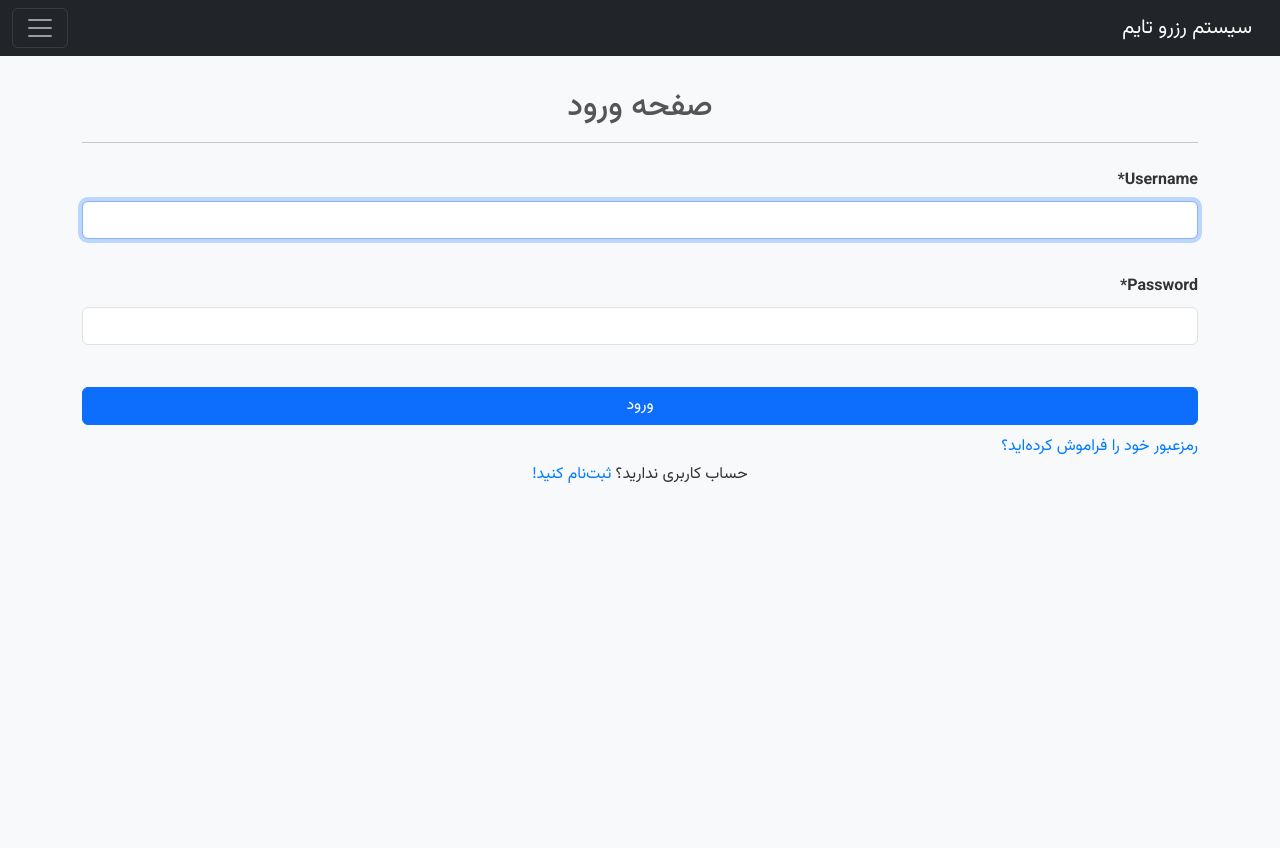
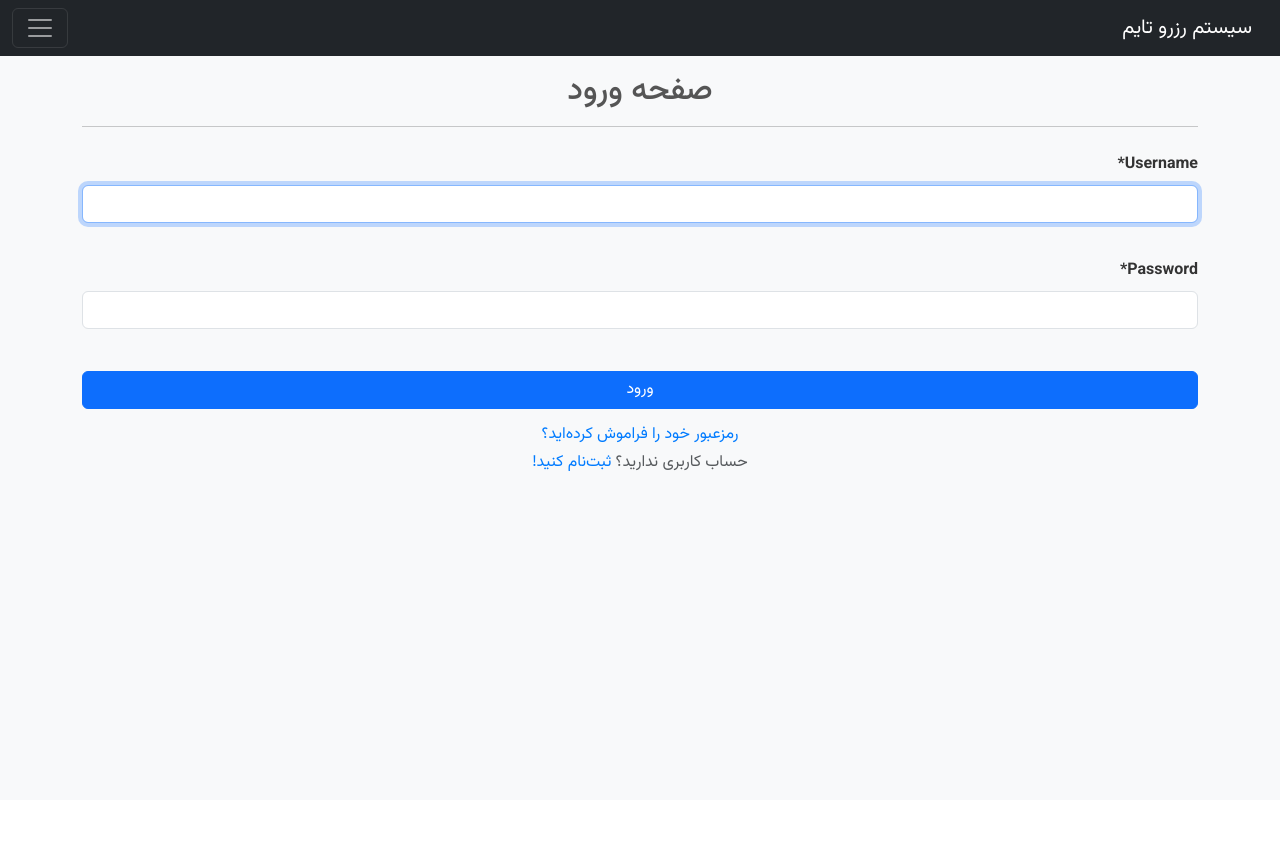
Before and after one commit to amirkhgraphic/MyOnlineForm, a Django app: page /user/login/ in a window 1280 px wide. After the commit the page ends 471 px from the top, so only its background shows below. Run offline with Django 5.2, Linux system fonts and the light colour scheme; some libraries are stand-ins or nearby versions.

Commit message:
fix ui bugs with styling

```diff
--- a/form/static/styles.css
+++ b/form/static/styles.css
@@ -1,10 +1,8 @@
 body {
     font-family: 'Vazirmatn', sans-serif;
     background-color: #f8f9fa;
-    direction: rtl; /* Right-to-left layout for Persian */
+    direction: rtl;
     text-align: right;
-    margin: 20px;
-    padding: 20px;
     color: #333;
 }
 
--- a/templates/base.html
+++ b/templates/base.html
@@ -1,6 +1,6 @@
 {% load static %}
 <!DOCTYPE html>
-<html class="h-100" lang="fa">
+<html class="container-fluid h-100" lang="fa">
 <head>
     <meta charset="UTF-8">
     <meta name="viewport" content="width=device-width, initial-scale=1.0">
@@ -13,7 +13,7 @@
     <link rel="stylesheet" href="{% static 'styles.css' %}">
     {% block style %}{% endblock %}
 </head>
-<body class="h-100">
+<body class="py-4">
     {% include 'header.html' %}
     <div class="container h-100 mt-5">
         {% block content %}{% endblock %}
--- a/users/templates/users/login.html
+++ b/users/templates/users/login.html
@@ -14,6 +14,6 @@
         <button class="w-100 btn btn-primary mt-3" type="submit">ورود</button>
     </form>
 </div>
-<a class="text-center mt-1" href="{% url 'users:password_reset' %}">رمزعبور خود را فراموش کرده‌اید؟</a>
-<p class="text-center mt-1">حساب کاربری ندارید؟ <span><a href="{% url 'users:signup' %}">ثبت‌نام کنید!</a></span></p>
+<a class="d-block text-center mt-1" href="{% url 'users:password_reset' %}">رمزعبور خود را فراموش کرده‌اید؟</a>
+<p class="text-muted text-center mt-1">حساب کاربری ندارید؟ <span><a href="{% url 'users:signup' %}">ثبت‌نام کنید!</a></span></p>
 {% endblock %}
```
Also changed, not shown: form/templates/form/detail.html (+4 -4 lines).
